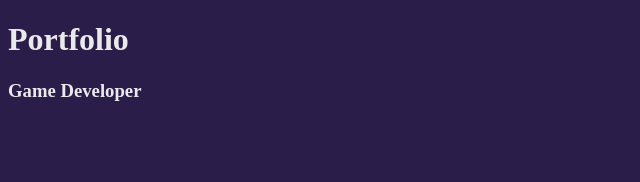
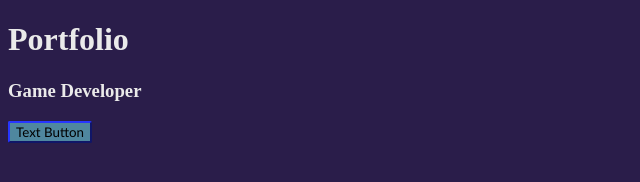
Before and after one commit to R-Cardozo/Portfolio, a plain HTML site: page index.html in a window 1280 px wide. Shown: the whole page, without its empty margins (0-640 px from the left). Drawn offline with Linux system fonts and the light colour scheme.

Commit message:
Test button

```diff
--- a/index.html
+++ b/index.html
@@ -10,5 +10,9 @@
     <body>
         <h1>Portfolio</h1>
         <h3>Game Developer</h3>
+
+        <div>
+            <button class="customButtons">Text Button</button>
+        </div>
     </body>
 </html>
--- a/main.css
+++ b/main.css
@@ -7,3 +7,10 @@ body{
     background-color: var(--bg);
     color: var(--text);
 }
+
+.customButtons{
+    background-color: #4f879f;
+    border-radius: 2px;
+    border-color: #1d28bc;
+    font-family: 'Gill Sans', 'Gill Sans MT', Calibri, 'Trebuchet MS', sans-serif;
+}
```
